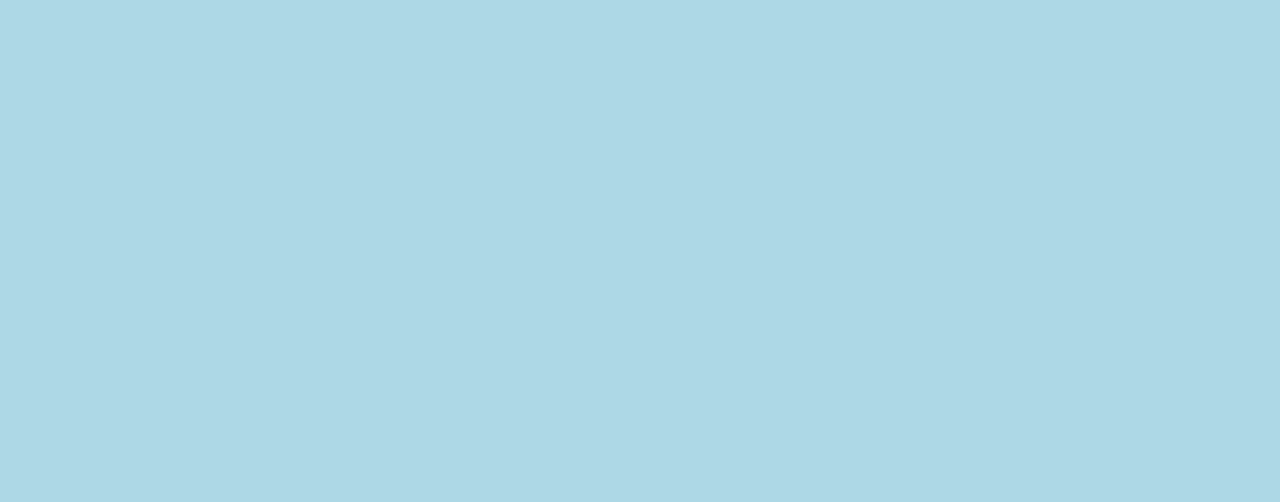
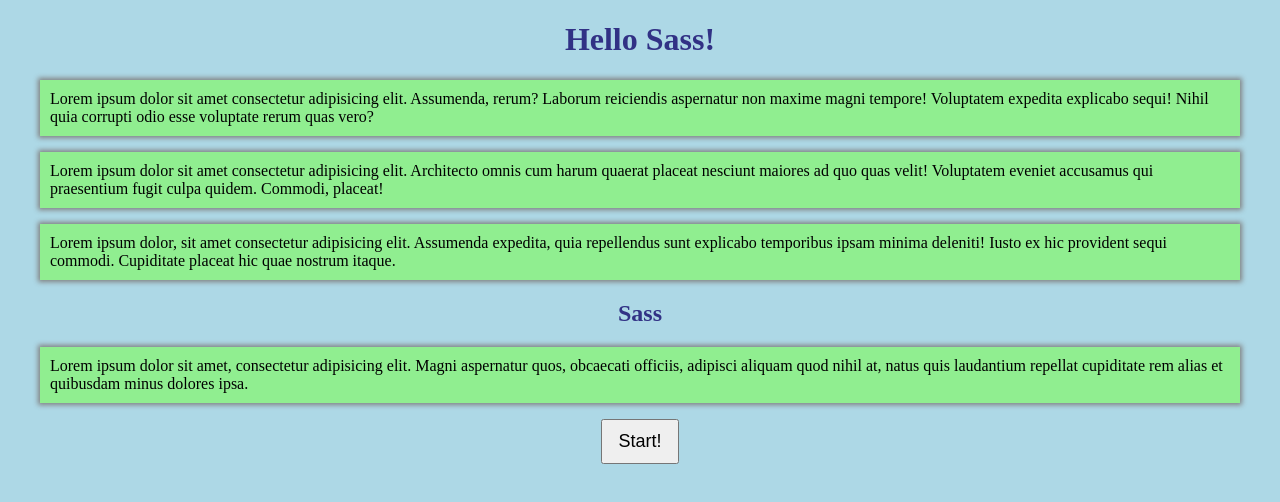
Before and after one commit to michelorusso/html-sass-first, a website: page index.html in a window 1280 px wide. Drawn offline with Linux system fonts and the light colour scheme.

Commit message:
Exercise Complete

```diff
--- a/index.html
+++ b/index.html
@@ -12,5 +12,20 @@
 </head>
 <body>
 
+    <h1>Hello Sass!</h1>
+
+    <p>Lorem ipsum dolor sit amet consectetur adipisicing elit. Assumenda, rerum? Laborum reiciendis aspernatur non maxime magni tempore! Voluptatem expedita explicabo sequi! Nihil quia corrupti odio esse voluptate rerum quas vero?</p>
+    <p>Lorem ipsum dolor sit amet consectetur adipisicing elit. Architecto omnis cum harum quaerat placeat nesciunt maiores ad quo quas velit! Voluptatem eveniet accusamus qui praesentium fugit culpa quidem. Commodi, placeat!</p>
+    <p>Lorem ipsum dolor, sit amet consectetur adipisicing elit. Assumenda expedita, quia repellendus sunt explicabo temporibus ipsam minima deleniti! Iusto ex hic provident sequi commodi. Cupiditate placeat hic quae nostrum itaque.</p>
+
+    <h2>Sass</h2>
+
+    <p>Lorem ipsum dolor sit amet, consectetur adipisicing elit. Magni aspernatur quos, obcaecati officiis, adipisci aliquam quod nihil at, natus quis laudantium repellat cupiditate rem alias et quibusdam minus dolores ipsa.</p>
+
+    <div class="btn">
+        <button>Start!</button>
+    </div>
+
+
 </body>
 </html>
--- a/src/app.scss
+++ b/src/app.scss
@@ -1,3 +1,31 @@
+$primary_color: lightblue;
+$secondar_color: lightgreen;
+$third_color: rgb(49, 49, 133);
+$title: center;
+
 body {
-    background-color: lightblue;
+    width: 1200px;
+    margin: auto;
+    background-color: $primary_color;
 }
+
+h1,
+h2 {
+    text-align: $title;
+    color: $third_color;
+}
+
+p {
+    background-color: $secondar_color;
+    padding: 10px;
+    box-shadow: 0 0 5px 2px grey;
+}
+
+button {
+    padding: 10px 15px;
+    font-size: 18px;
+}
+
+.btn {
+    text-align: $title;
+}
```
Also changed, not shown: dist/app.css.
